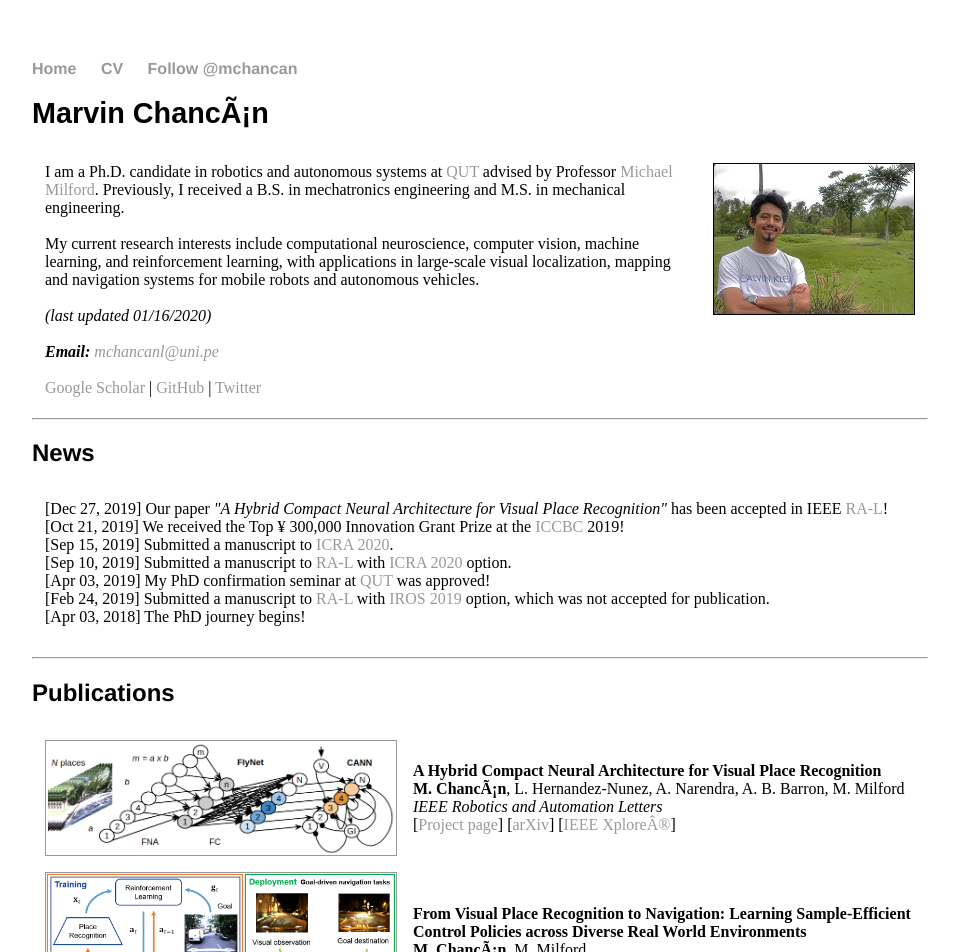
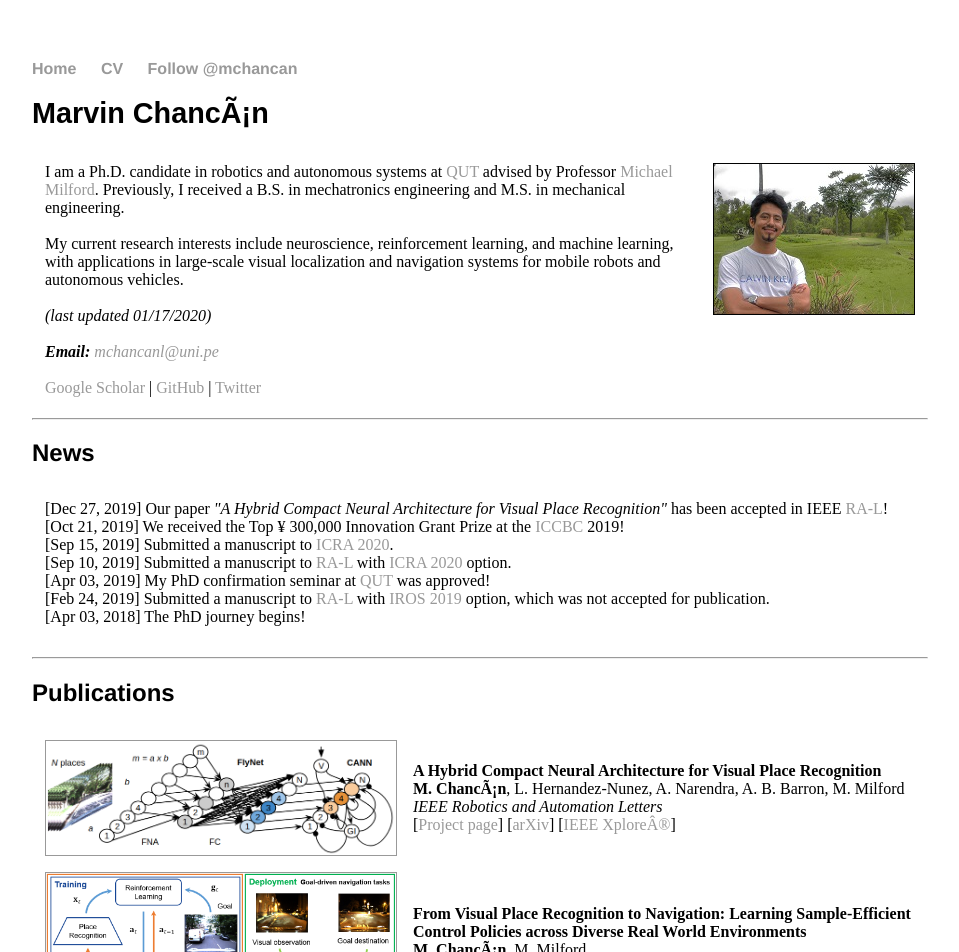
Before and after one commit to mchancan/mchancan.github.io, a Jekyll site: the page built from index.html, in a window 1280 px wide. Shown: the top 952 px of the page, without its empty margins (160-1119 px from the left). Built offline with Jekyll 4.4.1, drawn with Linux system fonts in a browser that asks for light colours; comment, search, counter and statistics services are not loaded.

Commit message:
Update index.html

```diff
--- a/index.html
+++ b/index.html
@@ -9,8 +9,8 @@ title: Marvin Chancán
 		<td>
 			I am a Ph.D. candidate in robotics and autonomous systems at <a href="https://qut.edu.au">QUT</a> advised by Professor <a href="https://scholar.google.com/citations?user=TDSmCKgAAAAJ">Michael Milford</a>.
 			Previously, I received a B.S. in mechatronics engineering and M.S. in mechanical engineering. <br> <br>
-			My current research interests include computational neuroscience, computer vision, machine learning, and reinforcement learning, with applications in large-scale visual localization, mapping and navigation systems for mobile robots and autonomous vehicles. <br> <br>
-			<em>(last updated 01/16/2020)</em> <br> <br>
+			My current research interests include neuroscience, reinforcement learning, and machine learning, with applications in large-scale visual localization and navigation systems for mobile robots and autonomous vehicles. <br> <br>
+			<em>(last updated 01/17/2020)</em> <br> <br>
 			<em><b>Email:</b> <a href="mailto:mchancanl@uni.pe">mchancanl@uni.pe</em></a> <br> <br>
 			<a href="https://scholar.google.com/citations?user=iK7xhJ4AAAAJ&hl=en">Google Scholar</a> |
 			<a href="https://github.com/mchancan">GitHub</a> |
```
